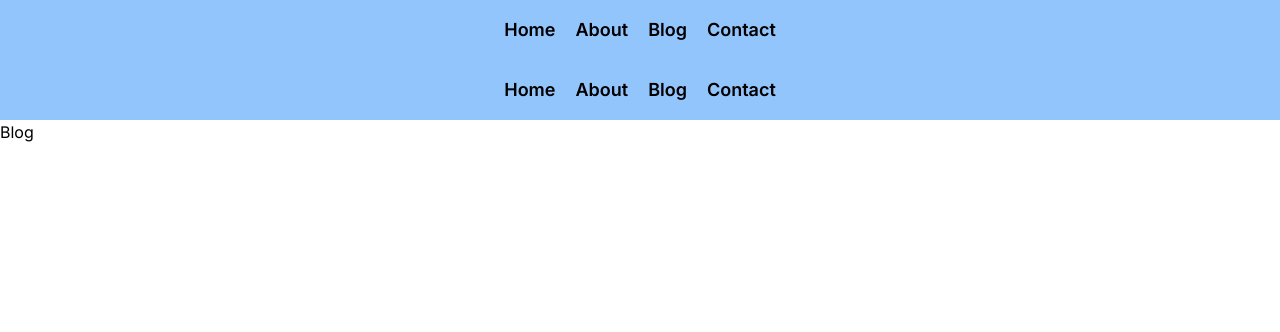
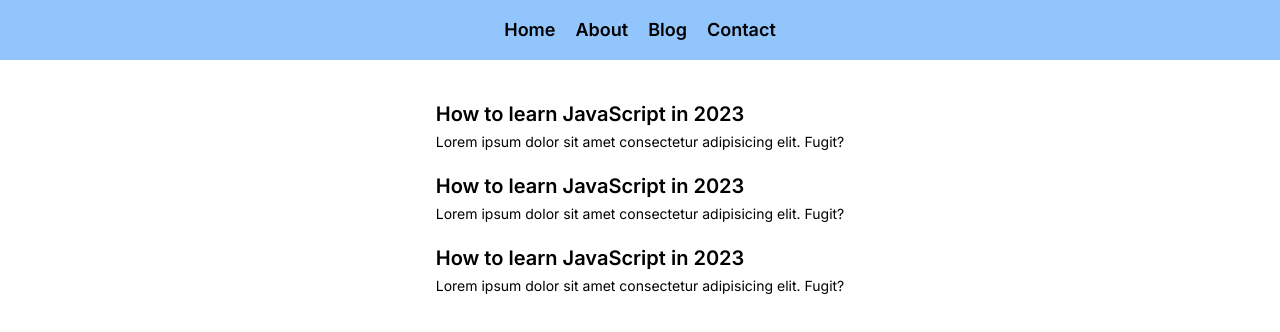
Before and after one commit to vivek3454/hunting-coders, a Next.js app: page /blog in a window 1280 px wide. Shown: the top 332 px of the page. Built offline with nearby package versions, Linux system fonts and the light colour scheme.

Commit message:
removed navbar component

```diff
--- a/src/app/about/page.js
+++ b/src/app/about/page.js
@@ -1,10 +1,8 @@
-import Navbar from '@/components/Navbar'
 import React from 'react'
 
 const About = () => {
   return (
     <>
-      <Navbar />
       <div>About</div>
     </>
   )
--- a/src/app/blog/page.js
+++ b/src/app/blog/page.js
@@ -1,11 +1,27 @@
-import Navbar from '@/components/Navbar'
-import React from 'react'
+import Link from 'next/link';
+import React from 'react';
 
 const Blog = () => {
   return (
     <>
-      <Navbar />
-      <div>Blog</div>
+      <section className='max-w-7xl mx-auto px-5 flex justify-center'>
+        <div className='mt-10'>
+          <div className="blog mb-5">
+            <Link href={`/blogpost/learn-javascript`}>
+            <h3 className='text-xl mb-1 font-semibold'>How to learn JavaScript in 2023</h3>
+            </Link>
+            <p className='text-sm'>Lorem ipsum dolor sit amet consectetur adipisicing elit. Fugit?</p>
+          </div>
+          <div className="blog mb-5">
+            <h3 className='text-xl mb-1 font-semibold'>How to learn JavaScript in 2023</h3>
+            <p className='text-sm'>Lorem ipsum dolor sit amet consectetur adipisicing elit. Fugit?</p>
+          </div>
+          <div className="blog mb-5">
+            <h3 className='text-xl mb-1 font-semibold'>How to learn JavaScript in 2023</h3>
+            <p className='text-sm'>Lorem ipsum dolor sit amet consectetur adipisicing elit. Fugit?</p>
+          </div>
+        </div>
+      </section>
     </>
   )
 }
--- a/src/app/contact/page.js
+++ b/src/app/contact/page.js
@@ -1,10 +1,8 @@
-import Navbar from '@/components/Navbar'
 import React from 'react'
 
 const Contact = () => {
   return (
     <>
-      <Navbar />
       <div>Contact</div>
     </>
   )
--- a/src/app/page.js
+++ b/src/app/page.js
@@ -4,8 +4,7 @@ import Image from 'next/image'
 
 export default function Home() {
   return (
-    <main>
-      <Navbar />
+    <main className='max-w-7xl mx-auto px-5'>
       <div className="relative pt-10 min-h-[80vh] bg-white text-black justify-center flex flex-col place-items-center">
         <h1 className='text-5xl mb-6 font-semibold'>Hunting Coders</h1>
         <Image src="/code.jpg" width={237} height={158} className='rounded-lg' alt="" />
```
